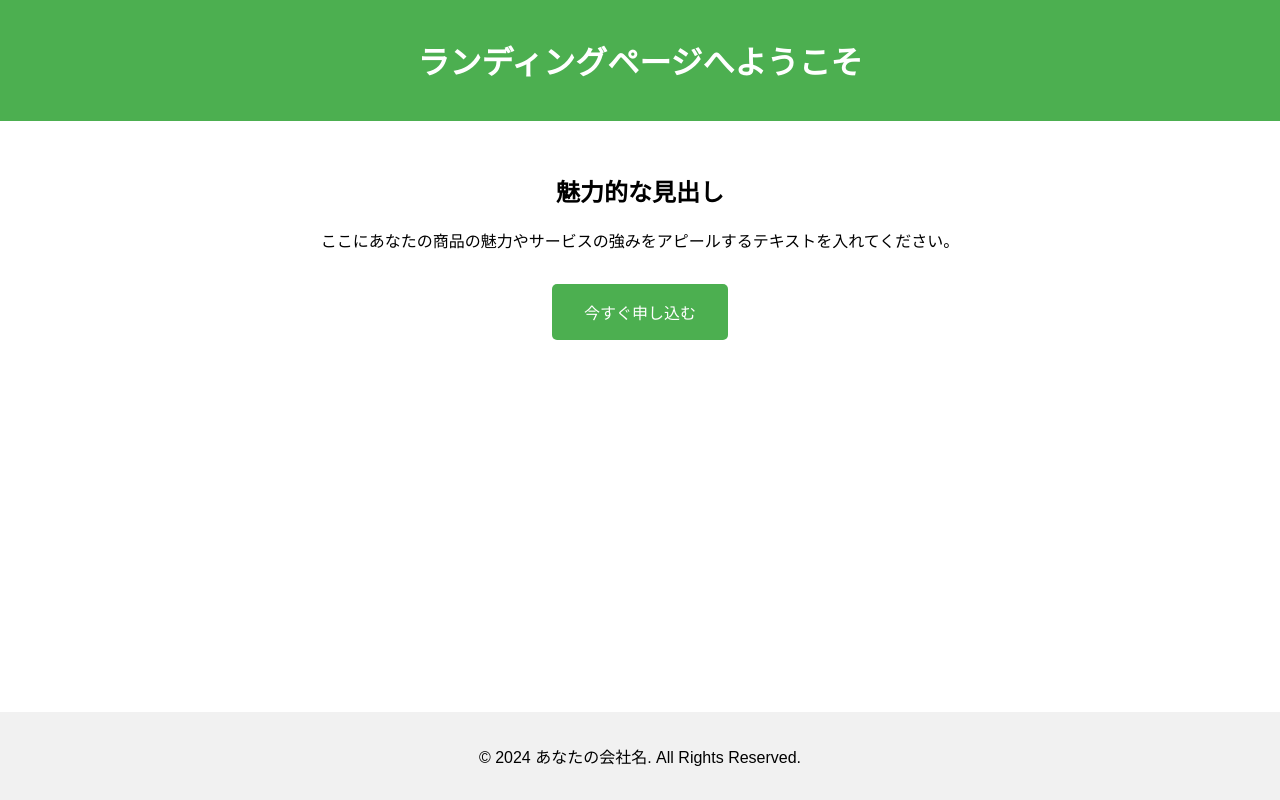
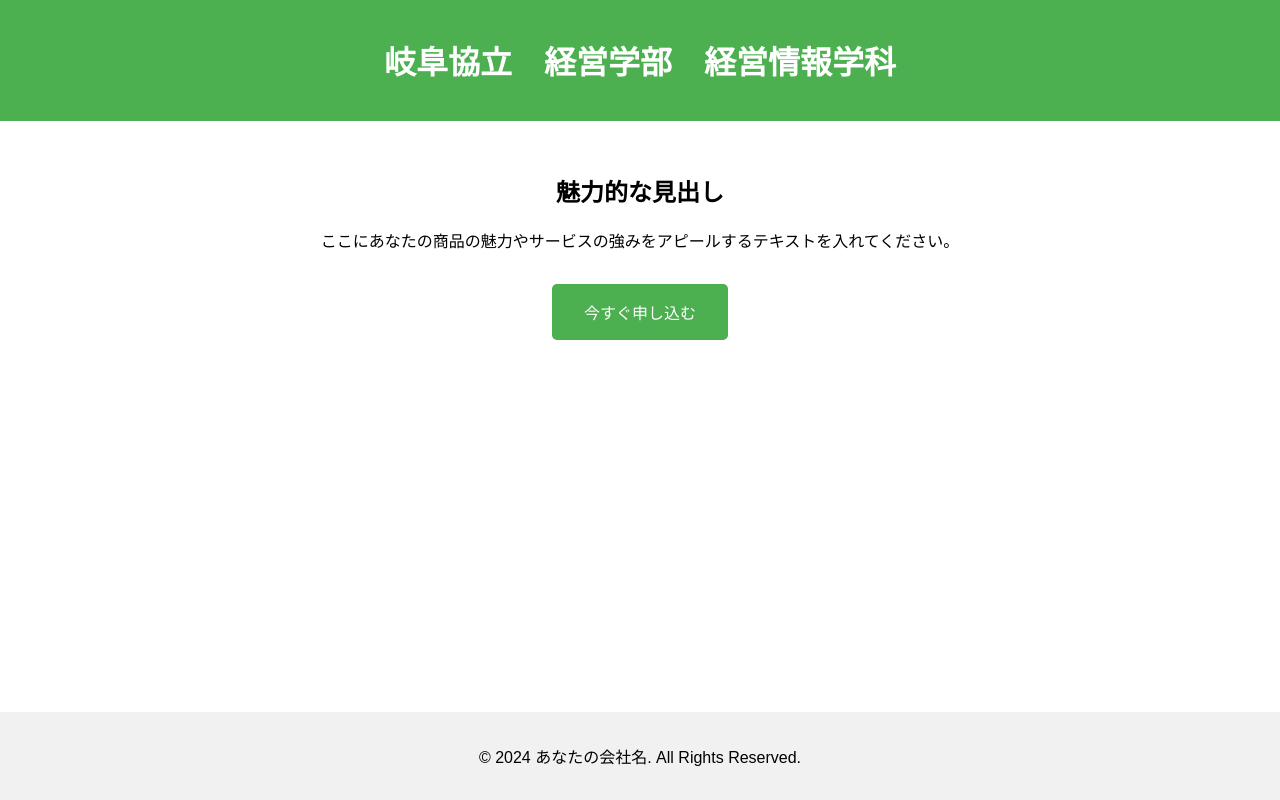
Before and after one commit to giftt22/www, a plain HTML site: page kadai1431/index.html in a window 1280 px wide. Drawn offline with Linux system fonts and the light colour scheme.

Commit message:
７２１

```diff
--- a/kadai1431/index.html
+++ b/kadai1431/index.html
@@ -3,7 +3,7 @@
 <head>
 <meta charset="UTF-8">
 <meta name="viewport" content="width=device-width, initial-scale=1.0">
-<title>ランディングページ</title>
+<title>岐阜協立大学経営</title>
 <style>
        body {
            font-family: Arial, sans-serif;
@@ -41,7 +41,7 @@
 </head>
 <body>
 <header>
-<h1>ランディングページへようこそ</h1>
+<h1>岐阜協立　経営学部　経営情報学科</h1>
 </header>
 <div class="main-content">
 <h2>魅力的な見出し</h2>
```
